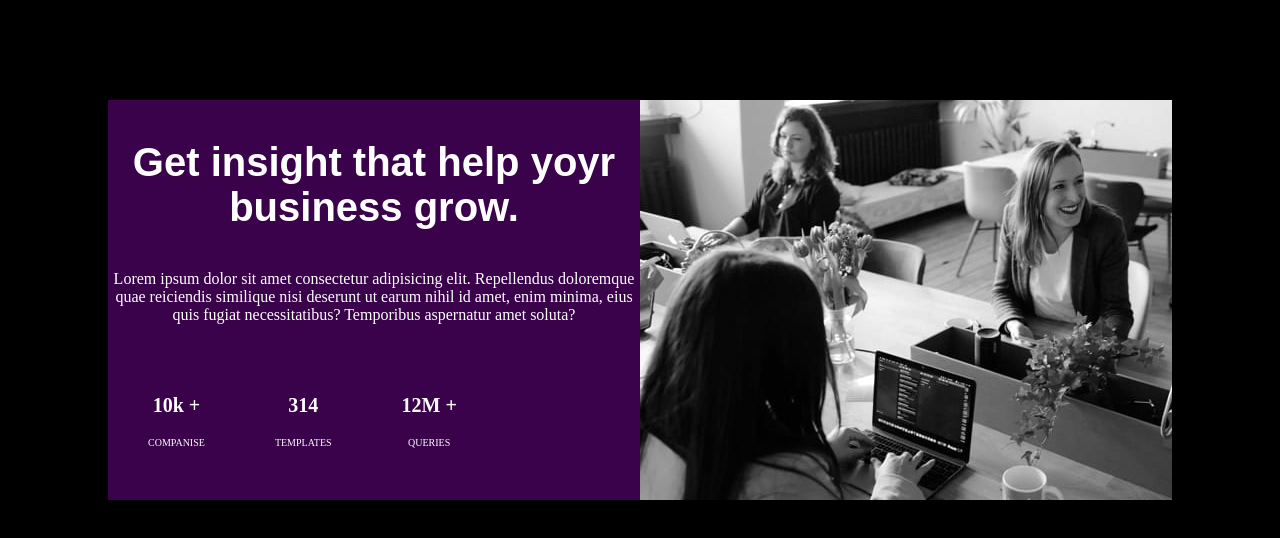
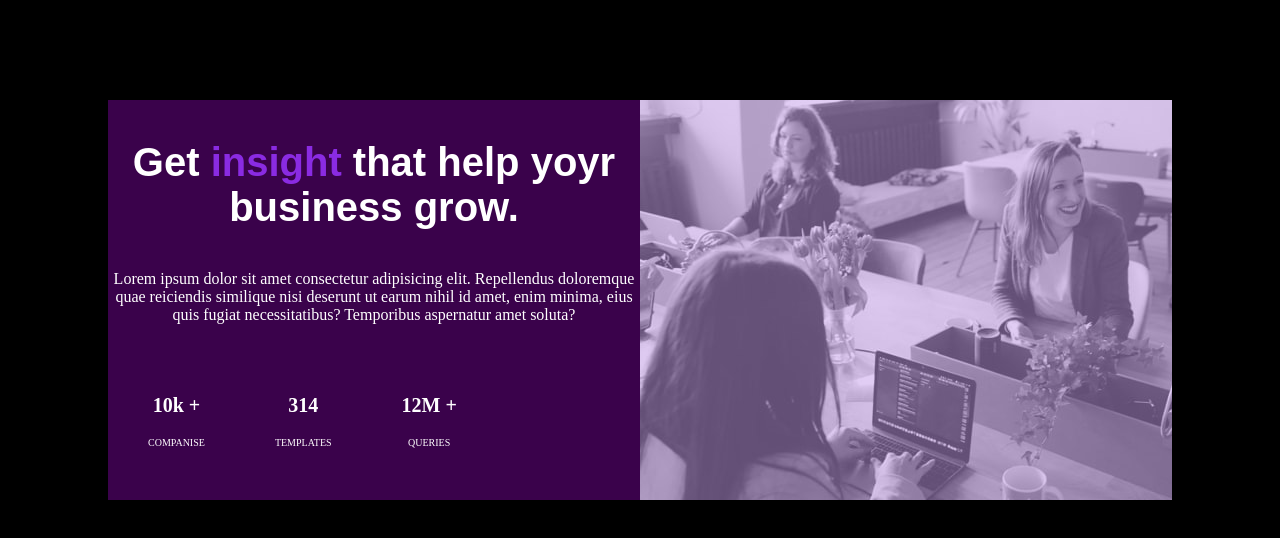
Before and after one commit to shahd2024/project, a plain HTML site: page index.html in a window 1280 px wide. Drawn offline with Linux system fonts and the light colour scheme.

Commit message:
Update style7.css

```diff
--- a/style7.css
+++ b/style7.css
@@ -96,3 +96,11 @@ background-color: blueviolet;
    font-size:x-small;
 
 }
+.child8{
+    background-color:rgb(195, 155, 233,50%);
+    width: 100%;
+    height: 100%;
+}
+span{
+    color: blueviolet;
+}
```
